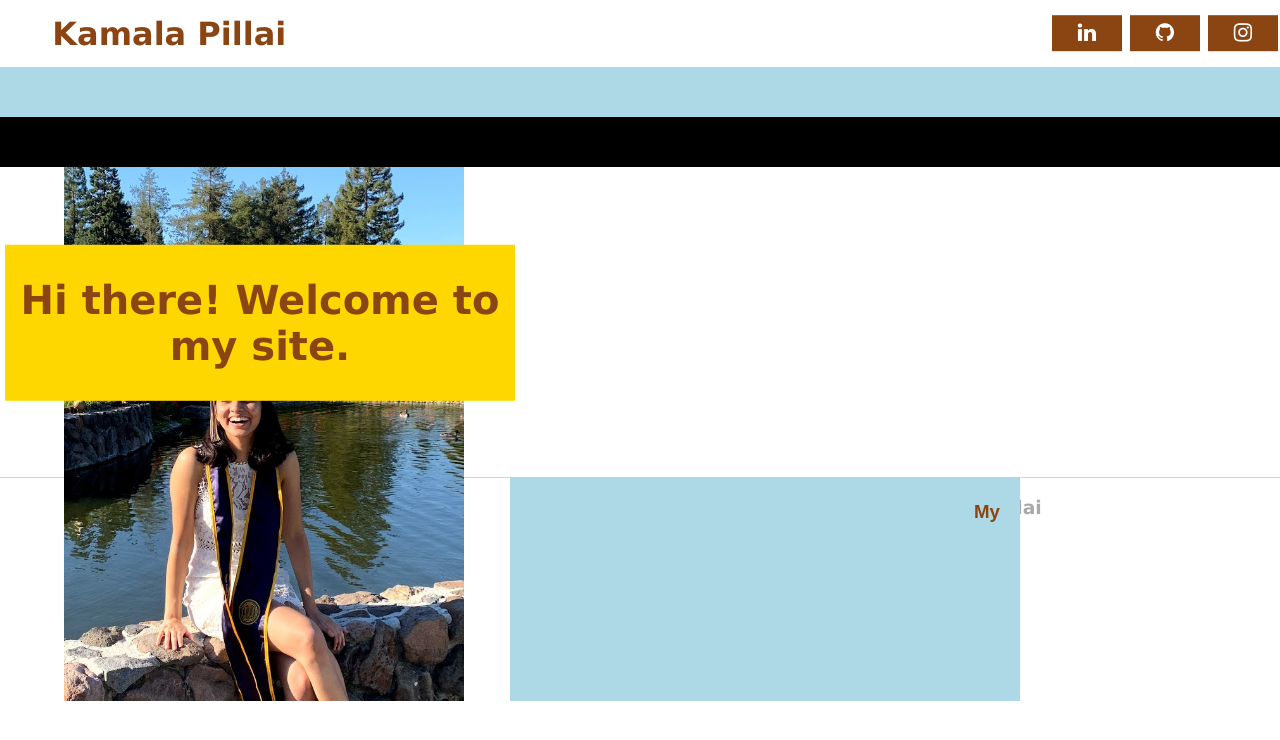
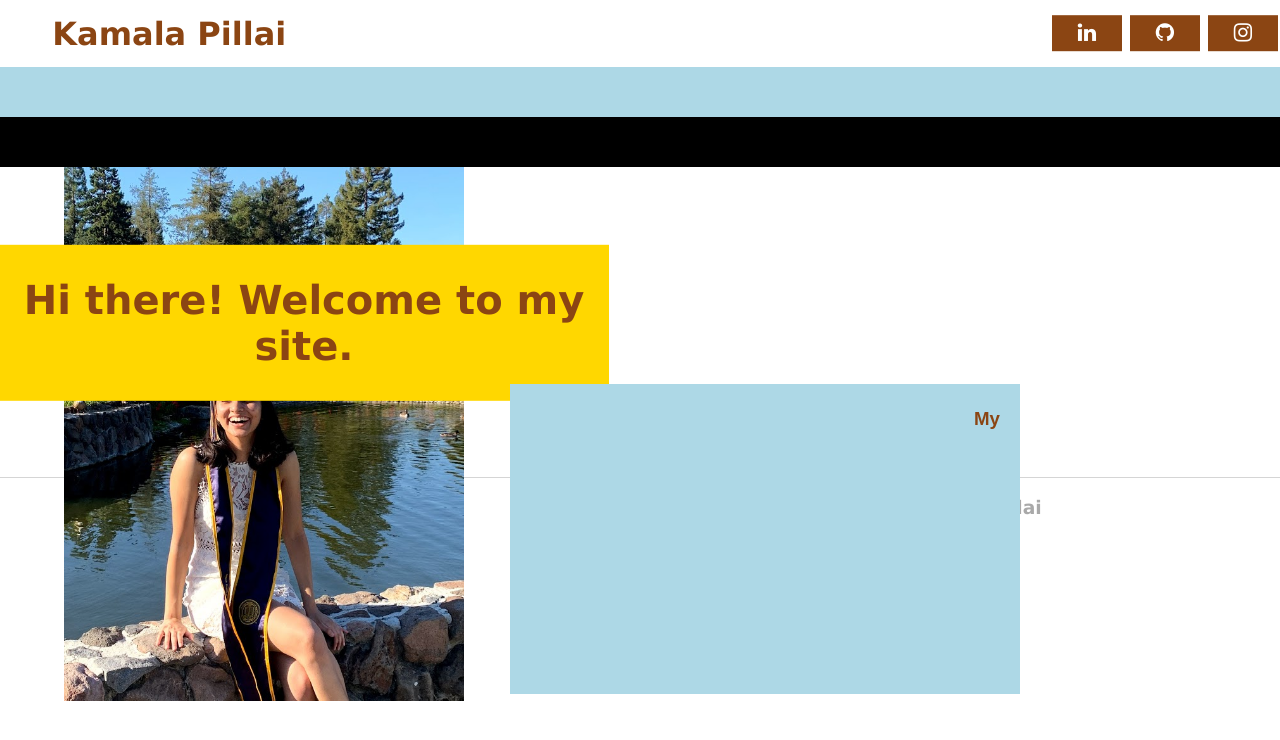
Before and after one commit to kpill/kpill.github.io, a Jekyll site: the page built from index.html, in a window 1280 px wide. Shown: the top 740 px of the page. Built offline with Jekyll 4.4.1, drawn with Linux system fonts in a browser that asks for light colours.

Commit message:
Update main.css

```diff
--- a/css/main.css
+++ b/css/main.css
@@ -234,11 +234,11 @@ html, body {
 	.yellow-box {
 		background-color: gold;
 		text-align: center;
-		width: 500px;
+		width: 600px;
 		float: right;
 		/*height: 100px;*/
 		padding: 5px;
-		transform: translate(-150%, 50%);*/
+		transform: translate(-110%, 50%);*/
 
 	}
 
@@ -255,7 +255,7 @@ html, body {
 		padding: 5px;
 		width: 500px;
 		height: 300px;
-		transform: translate(100%, 100%);
+		transform: translate(100%, 70%);
 	}
 
 	h3.about-text {
```
